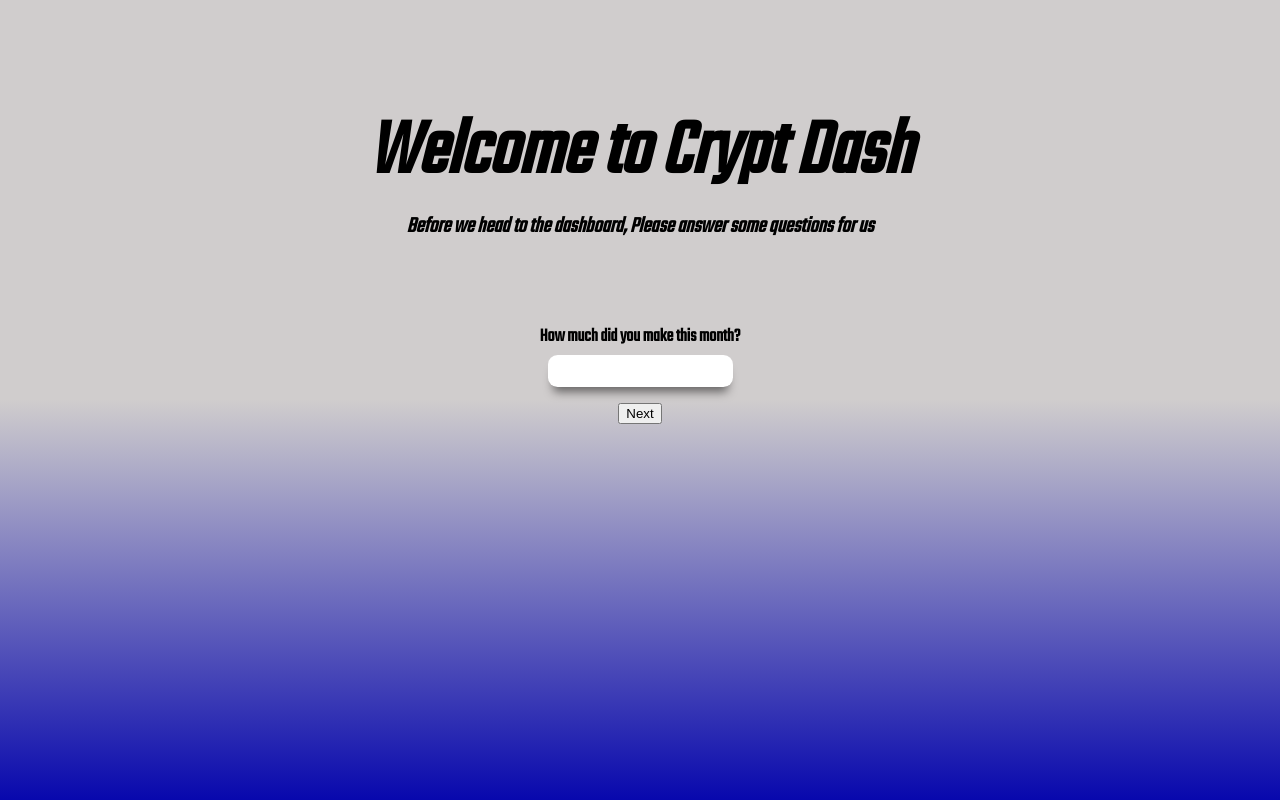
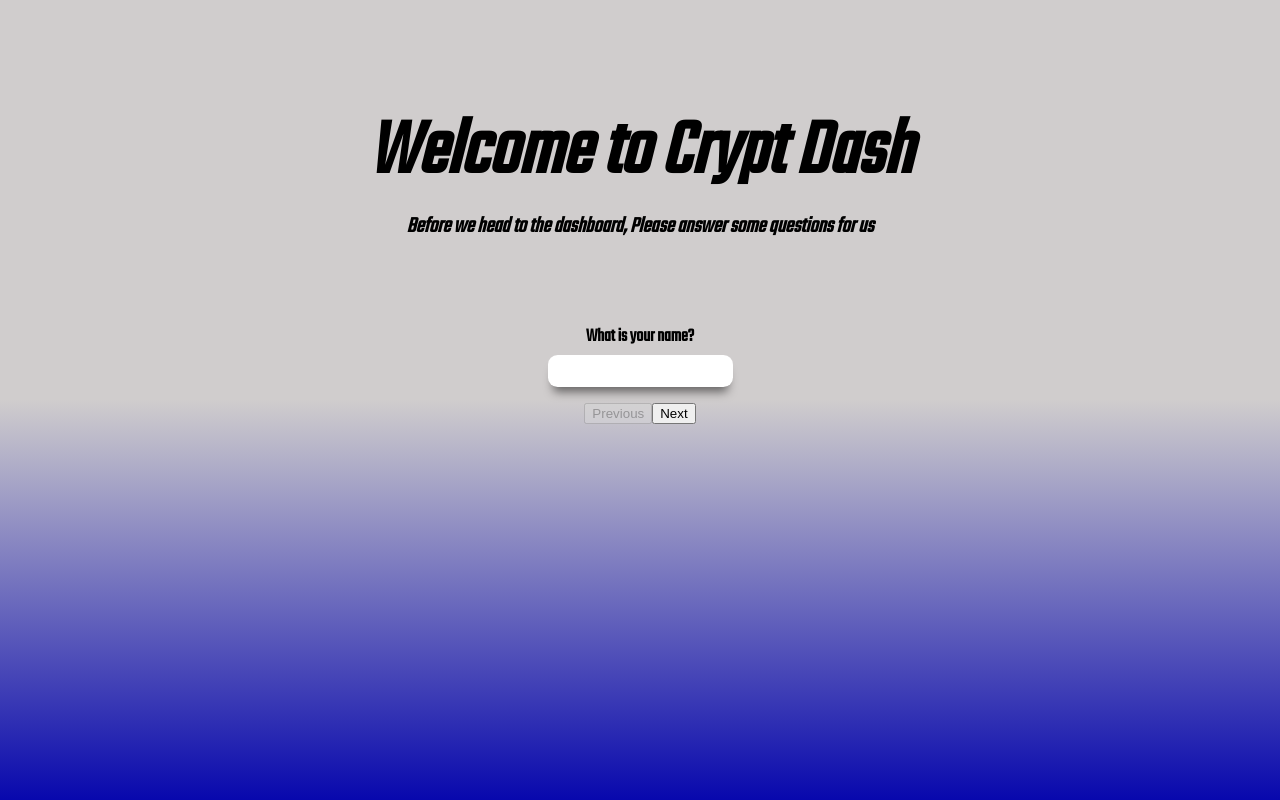
Before and after one commit to victorobiora/crypt-dash, a React (Create React App) app: page / in a window 1280 px wide. Built offline with nearby package versions, Linux system fonts and the light colour scheme.

Commit message:
logic written for gathering form data (70%)

```diff
--- a/src/components/Login/LoginComponent.jsx
+++ b/src/components/Login/LoginComponent.jsx
@@ -1,10 +1,51 @@
-import classes from './LoginComponent.module.css'
-import * as QuestionsComponents from './QuestionsComponent'
+import classes from "./LoginComponent.module.css";
+import * as QuestionsComponents from "./QuestionsComponent";
+import { useState } from "react";
 
 const LoginComponent = (props) => {
+  const [caseNumber, setCaseNumber] = useState(0);
+  const [FormData, setFormData] = useState({})
+
+  const increaseCaseNumber = (event) => {
+    event.preventDefault();
+
+    setCaseNumber((prevState) => {
+      return prevState + 1;
+    });
+  };
+
+  const decreaseCaseNumber = event => {
+    event.preventDefault()
+
+
+    setCaseNumber((prevState) => {
+      return prevState - 1;
+    });
+
+  }
+
+  const returnFormHandler = (event) => {
+    switch (caseNumber) {
+      case 0:
+        return <QuestionsComponents.GetName FormData={FormData} setFormData = {setFormData}/>;
+      case 1:
+        return <QuestionsComponents.GetFavCoins FormData={FormData} setFormData = {setFormData}/>;
+
+      case 2:
+        return <QuestionsComponents.GetIncome FormData={FormData} setFormData = {setFormData}/>;
+      case 3:
+        return <QuestionsComponents.GetIncomeGoals FormData={FormData} setFormData = {setFormData}/>;
+      case 4:
+        return <QuestionsComponents.GetExpenseGoals FormData={FormData} setFormData = {setFormData}/>;
+      default:
+        return;
+    }
+  };
+
+  console.log(FormData);
 
   return (
-    <section className={`${classes.logInContainer} new_Page` }>
+    <section className={`${classes.logInContainer} new_Page`}>
       <div className={classes.introText}>
         <h1>Welcome to Crypt Dash</h1>
         <h4>
@@ -12,11 +53,12 @@ const LoginComponent = (props) => {
         </h4>
       </div>
       <form>
-        {<QuestionsComponents.GetIncome/>}
-        <button>Next</button>
+        {returnFormHandler()}
+        <button onClick={decreaseCaseNumber} disabled= {caseNumber === 0 ? true : false}>Previous</button>
+        <button onClick={increaseCaseNumber}>Next</button>
       </form>
     </section>
   );
 };
 
-export default LoginComponent
+export default LoginComponent;
--- a/src/components/Login/QuestionsComponent.jsx
+++ b/src/components/Login/QuestionsComponent.jsx
@@ -1,3 +1,4 @@
+import { useEffect } from "react";
 import classes from "./QuestionsComponent.module.css";
 import { useState } from "react";
 
@@ -5,16 +6,33 @@ export const GetName = (props) => {
   return (
     <div className={classes.getContainer}>
       <h3>What is your name?</h3>
-      <input type="text" name="name" className={classes.getNameInput} required/>
+      <input
+        type="text"
+        name="name"
+        className={classes.getNameInput}
+        required
+        onChange={(event) => {
+          props.setFormData({ name: event.target.value });
+        }}
+      />
     </div>
   );
 };
 
-export const GetFavCoins = (props) => {
+export const GetFavCoins = ({ setFormData }) => {
   const [checkedCoins, setCheckedCoins] = useState([]);
 
+  useEffect(() => {
+    setFormData((prevState) => {
+      return {
+        ...prevState,
+        pickedCoins: checkedCoins,
+      };
+    });
+  }, [checkedCoins, setFormData]);
+
   const updateCheckedHandler = (event) => {
-    if (event.target.checked&& checkedCoins.length !== 2) {
+    if (event.target.checked && checkedCoins.length !== 2) {
       setCheckedCoins((prevState) => {
         return [...prevState, event.target.value];
       });
@@ -81,22 +99,35 @@ export const GetFavCoins = (props) => {
 };
 
 export const GetIncome = (props) => {
-    return <div className={classes.getContainer}>
-        <h3>How much did you make this month?</h3>
-        <input type="number" name="income" required/>
+  return (
+    <div className={classes.getContainer}>
+      <h3>How much did you make this month?</h3>
+      <input type="number" name="income" required onChange={event => {
+        props.setFormData(prevState => {
+          return {
+            ...prevState,
+            monthlyIncome: event.target.value
+          }
+        })
+      }}/>
     </div>
+  );
 };
 
 export const GetIncomeGoals = (props) => {
-    return <div className={classes.getContainer}>
-    <h3>How much do you wish to make per month?</h3>
-    <input type="number" name="income" required/>
-</div>
+  return (
+    <div className={classes.getContainer}>
+      <h3>How much do you wish to make per month?</h3>
+      <input type="number" name="income" required />
+    </div>
+  );
 };
 
 export const GetExpenseGoals = (props) => {
-    return <div className={classes.getContainer}>
-    <h3>Lastly, How much do you intend to spend this month?</h3>
-    <input type="number" name="income" required/>
-</div>
+  return (
+    <div className={classes.getContainer}>
+      <h3>Lastly, How much do you intend to spend this month?</h3>
+      <input type="number" name="income" required />
+    </div>
+  );
 };
```
